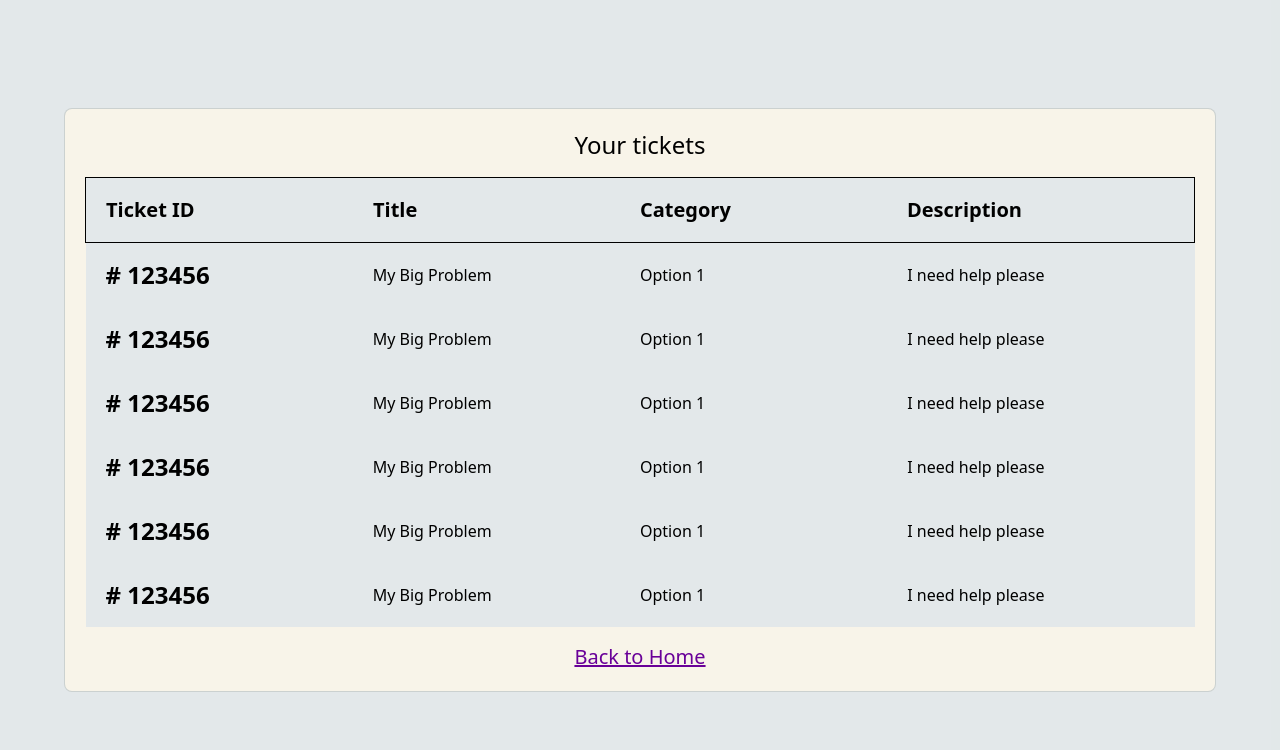
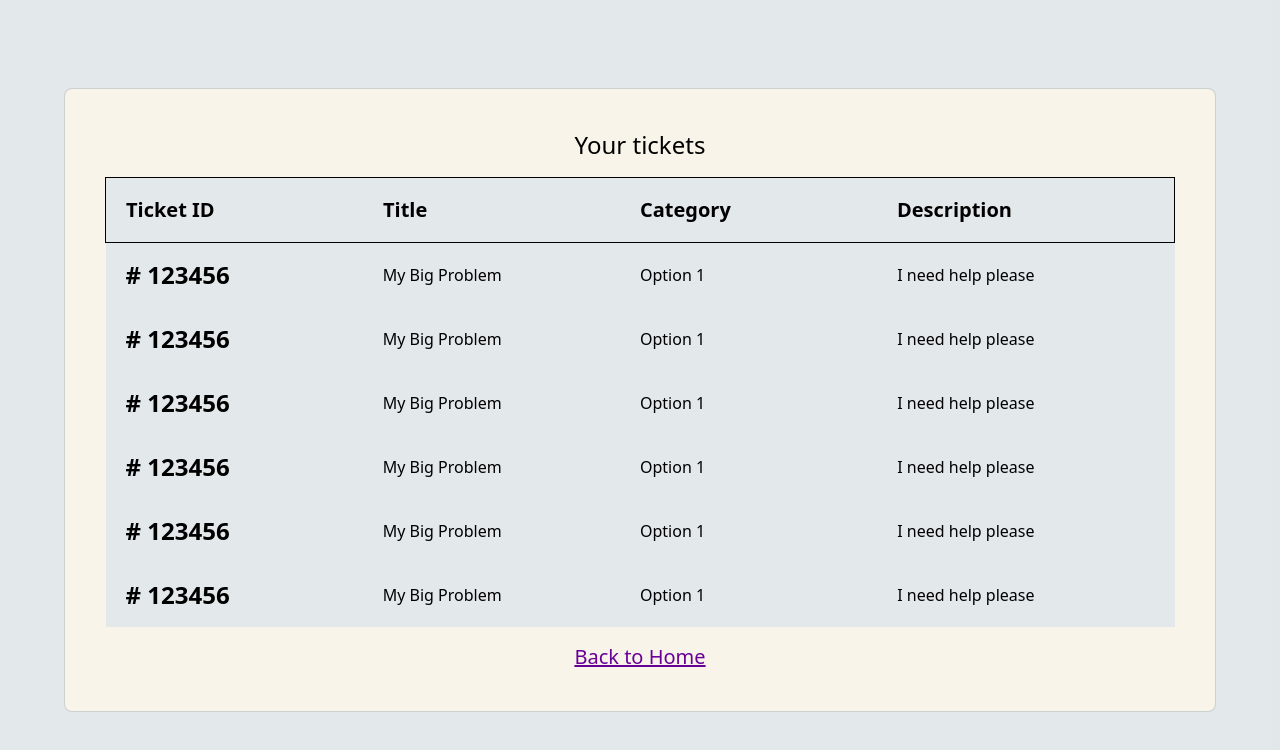
Before and after one commit to DenysDyshlovskyi/fjellconsultation, a React (Vite) app in the folder frontend/: page /mytickets in a window 1280 px wide. Shown: the top 750 px of the page. Built offline with nearby package versions, Linux system fonts and the light colour scheme.

Commit message:
Update ViewTicketsPage.tsx

```diff
--- a/frontend/src/pages/ViewTicketsPage.tsx
+++ b/frontend/src/pages/ViewTicketsPage.tsx
@@ -2,7 +2,7 @@ export default function ViewTicketsPage() {
     return (
         <div className={'w-full h-screen flex justify-center items-center bg-brand/20 p-4'}>
             <div
-                className={'max-w-full w-6xl border-1 border-brand-alt/25 rounded-lg flex flex-col bg-main justify-center items-center p-5 gap-4'}>
+                className={'max-w-full w-6xl border-1 border-brand-alt/25 rounded-lg flex flex-col bg-main justify-center items-center p-10 gap-4'}>
                 <p className={'text-2xl'}>Your tickets</p>
                 <table className={'w-full table-auto overflow-y-scroll'}>
                     <thead className={'w-full h-16 border-1'}>
```
